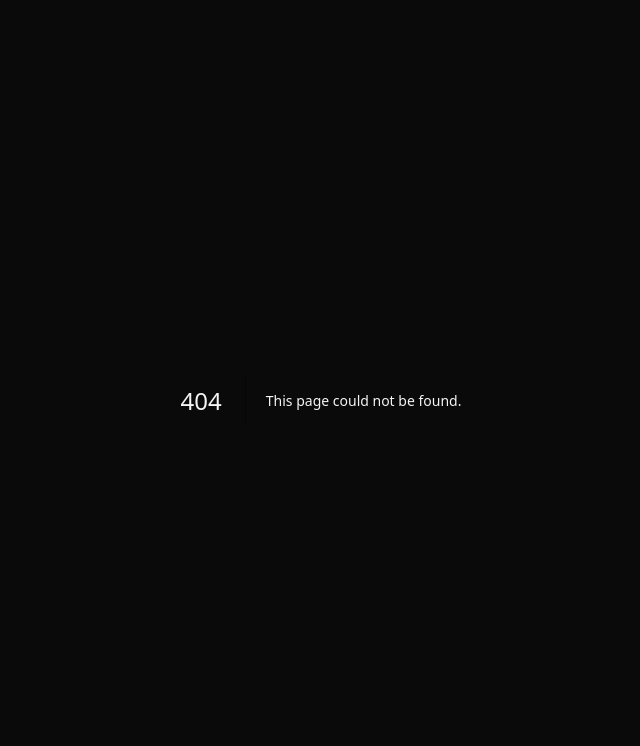
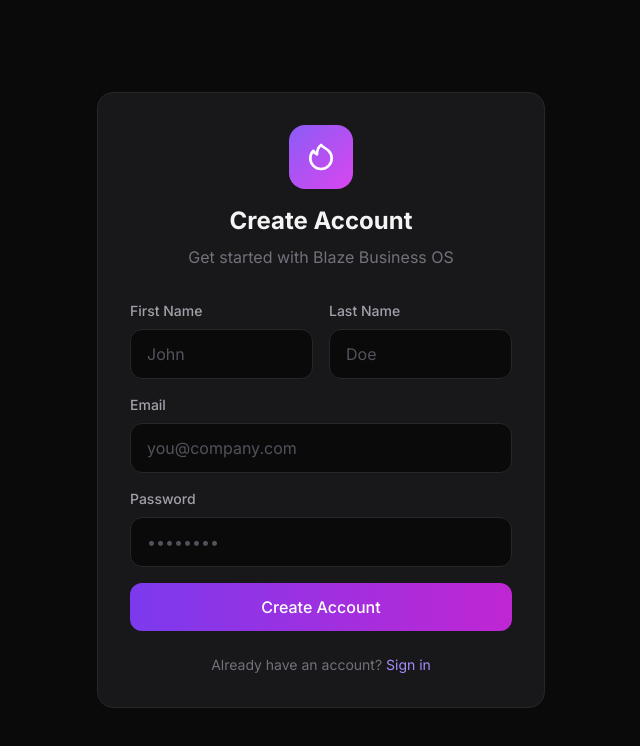
Before and after one commit to Blaze9246/blaze-business-os, a Next.js app in the folder frontend/: page /sign-up in a window 1280 px wide. Before the commit this address had no page. Shown: the top 746 px of the page, without its empty margins (319-959 px from the left). Built offline with nearby package versions, Linux system fonts and the light colour scheme.

Commit message:
Fix static export config and add placeholder auth pages

```diff
--- a/frontend/next.config.js
+++ b/frontend/next.config.js
@@ -1,8 +1,11 @@
 /** @type {import('next').NextConfig} */
 const nextConfig = {
+  output: 'export',
+  distDir: 'out',
   images: {
     unoptimized: true,
   },
+  trailingSlash: true,
 };
 
 module.exports = nextConfig;
--- a/frontend/src/app/sign-in/[[...sign-in]]/page.tsx
+++ /dev/null
@@ -1,32 +0,0 @@
-import { SignIn } from "@clerk/nextjs";
-
-export default function SignInPage() {
-  return (
-    <div className="flex min-h-screen items-center justify-center bg-void">
-      <SignIn
-        appearance={{
-          elements: {
-            rootBox: "mx-auto",
-            card: "bg-surface border border-border shadow-2xl",
-            headerTitle: "text-zinc-100",
-            headerSubtitle: "text-zinc-400",
-            formFieldLabel: "text-zinc-300",
-            formFieldInput: "bg-void border-border text-zinc-100 placeholder:text-zinc-500",
-            formButtonPrimary: "bg-primary-600 hover:bg-primary-700 text-white",
-            footerActionLink: "text-primary-400 hover:text-primary-300",
-            identityPreviewText: "text-zinc-300",
-            identityPreviewEditButton: "text-primary-400",
-            formFieldSuccessText: "text-success",
-            formFieldErrorText: "text-error",
-            dividerLine: "bg-border",
-            dividerText: "text-zinc-500",
-            socialButtonsBlockButton: "bg-surface-elevated border-border text-zinc-100 hover:bg-surface",
-            socialButtonsBlockButtonText: "text-zinc-100",
-            socialButtonsProviderIcon: "filter brightness-150",
-            alternativeMethodsBlockButton: "text-zinc-300 hover:text-zinc-100",
-          },
-        }}
-      />
-    </div>
-  );
-}
--- /dev/null
+++ b/frontend/src/app/sign-in/page.tsx
@@ -0,0 +1,49 @@
+export default function SignInPage() {
+  return (
+    <div className="min-h-screen flex items-center justify-center bg-void">
+      <div className="max-w-md w-full mx-4 p-8 bg-surface border border-border rounded-2xl">
+        <div className="text-center mb-8">
+          <div className="w-16 h-16 bg-gradient-to-br from-violet-500 to-fuchsia-500 rounded-2xl flex items-center justify-center mx-auto mb-4">
+            <svg className="w-8 h-8 text-white" fill="none" viewBox="0 0 24 24" stroke="currentColor">
+              <path strokeLinecap="round" strokeLinejoin="round" strokeWidth={2} d="M17.657 18.657A8 8 0 016.343 7.343S7 9 9 10c0-2 .5-5 2.986-7C14 5 16.09 5.777 17.656 7.343A7.975 7.975 0 0120 13a7.975 7.975 0 01-2.343 5.657z" />
+            </svg>
+          </div>
+          <h1 className="text-2xl font-bold text-zinc-100 mb-2">Welcome Back</h1>
+          <p className="text-zinc-500">Sign in to your Blaze Business OS account</p>
+        </div>
+
+        <form className="space-y-4">
+          <div>
+            <label className="block text-sm font-medium text-zinc-400 mb-2">Email</label>
+            <input
+              type="email"
+              placeholder="you@company.com"
+              className="w-full px-4 py-3 bg-void border border-border rounded-xl text-zinc-100 placeholder:text-zinc-600 focus:outline-none focus:border-primary-500 transition-colors"
+            />
+          </div>
+
+          <div>
+            <label className="block text-sm font-medium text-zinc-400 mb-2">Password</label>
+            <input
+              type="password"
+              placeholder="••••••••"
+              className="w-full px-4 py-3 bg-void border border-border rounded-xl text-zinc-100 placeholder:text-zinc-600 focus:outline-none focus:border-primary-500 transition-colors"
+            />
+          </div>
+
+          <button
+            type="submit"
+            className="w-full py-3 bg-gradient-to-r from-violet-600 to-fuchsia-600 hover:from-violet-500 hover:to-fuchsia-500 text-white font-medium rounded-xl transition-all"
+          >
+            Sign In
+          </button>
+        </form>
+
+        <p className="text-center text-zinc-500 text-sm mt-6">
+          Don&apos;t have an account?{' '}
+          <a href="/sign-up/" className="text-primary-400 hover:text-primary-300">Sign up</a>
+        </p>
+      </div>
+    </div>
+  );
+}
--- a/frontend/src/app/sign-up/[[...sign-up]]/page.tsx
+++ /dev/null
@@ -1,30 +0,0 @@
-import { SignUp } from "@clerk/nextjs";
-
-export default function SignUpPage() {
-  return (
-    <div className="flex min-h-screen items-center justify-center bg-void">
-      <SignUp
-        appearance={{
-          elements: {
-            rootBox: "mx-auto",
-            card: "bg-surface border border-border shadow-2xl",
-            headerTitle: "text-zinc-100",
-            headerSubtitle: "text-zinc-400",
-            formFieldLabel: "text-zinc-300",
-            formFieldInput: "bg-void border-border text-zinc-100 placeholder:text-zinc-500",
-            formButtonPrimary: "bg-primary-600 hover:bg-primary-700 text-white",
-            footerActionLink: "text-primary-400 hover:text-primary-300",
-            identityPreviewText: "text-zinc-300",
-            formFieldSuccessText: "text-success",
-            formFieldErrorText: "text-error",
-            dividerLine: "bg-border",
-            dividerText: "text-zinc-500",
-            socialButtonsBlockButton: "bg-surface-elevated border-border text-zinc-100 hover:bg-surface",
-            socialButtonsBlockButtonText: "text-zinc-100",
-            alternativeMethodsBlockButton: "text-zinc-300 hover:text-zinc-100",
-          },
-        }}
-      />
-    </div>
-  );
-}
--- /dev/null
+++ b/frontend/src/app/sign-up/page.tsx
@@ -0,0 +1,68 @@
+export default function SignUpPage() {
+  return (
+    <div className="min-h-screen flex items-center justify-center bg-void">
+      <div className="max-w-md w-full mx-4 p-8 bg-surface border border-border rounded-2xl">
+        <div className="text-center mb-8">
+          <div className="w-16 h-16 bg-gradient-to-br from-violet-500 to-fuchsia-500 rounded-2xl flex items-center justify-center mx-auto mb-4">
+            <svg className="w-8 h-8 text-white" fill="none" viewBox="0 0 24 24" stroke="currentColor">
+              <path strokeLinecap="round" strokeLinejoin="round" strokeWidth={2} d="M17.657 18.657A8 8 0 016.343 7.343S7 9 9 10c0-2 .5-5 2.986-7C14 5 16.09 5.777 17.656 7.343A7.975 7.975 0 0120 13a7.975 7.975 0 01-2.343 5.657z" />
+            </svg>
+          </div>
+          <h1 className="text-2xl font-bold text-zinc-100 mb-2">Create Account</h1>
+          <p className="text-zinc-500">Get started with Blaze Business OS</p>
+        </div>
+
+        <form className="space-y-4">
+          <div className="grid grid-cols-2 gap-4">
+            <div>
+              <label className="block text-sm font-medium text-zinc-400 mb-2">First Name</label>
+              <input
+                type="text"
+                placeholder="John"
+                className="w-full px-4 py-3 bg-void border border-border rounded-xl text-zinc-100 placeholder:text-zinc-600 focus:outline-none focus:border-primary-500 transition-colors"
+              />
+            </div>
+            <div>
+              <label className="block text-sm font-medium text-zinc-400 mb-2">Last Name</label>
+              <input
+                type="text"
+                placeholder="Doe"
+                className="w-full px-4 py-3 bg-void border border-border rounded-xl text-zinc-100 placeholder:text-zinc-600 focus:outline-none focus:border-primary-500 transition-colors"
+              />
+            </div>
+          </div>
+
+          <div>
+            <label className="block text-sm font-medium text-zinc-400 mb-2">Email</label>
+            <input
+              type="email"
+              placeholder="you@company.com"
+              className="w-full px-4 py-3 bg-void border border-border rounded-xl text-zinc-100 placeholder:text-zinc-600 focus:outline-none focus:border-primary-500 transition-colors"
+            />
+          </div>
+
+          <div>
+            <label className="block text-sm font-medium text-zinc-400 mb-2">Password</label>
+            <input
+              type="password"
+              placeholder="••••••••"
+              className="w-full px-4 py-3 bg-void border border-border rounded-xl text-zinc-100 placeholder:text-zinc-600 focus:outline-none focus:border-primary-500 transition-colors"
+            />
+          </div>
+
+          <button
+            type="submit"
+            className="w-full py-3 bg-gradient-to-r from-violet-600 to-fuchsia-600 hover:from-violet-500 hover:to-fuchsia-500 text-white font-medium rounded-xl transition-all"
+          >
+            Create Account
+          </button>
+        </form>
+
+        <p className="text-center text-zinc-500 text-sm mt-6">
+          Already have an account?{' '}
+          <a href="/sign-in/" className="text-primary-400 hover:text-primary-300">Sign in</a>
+        </p>
+      </div>
+    </div>
+  );
+}
```
Also changed, not shown: 1 other file (tests, documents, lock files or other folders).
